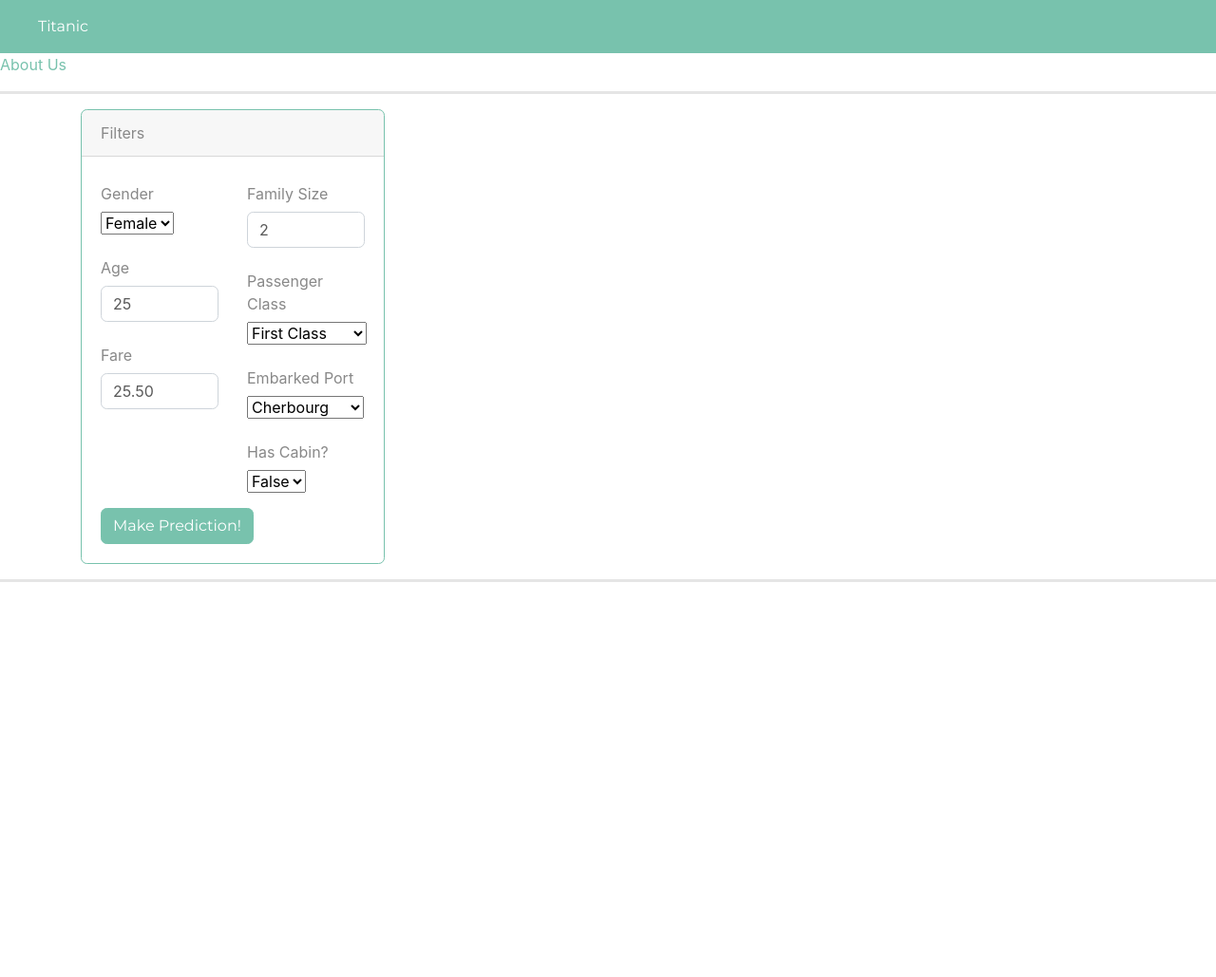
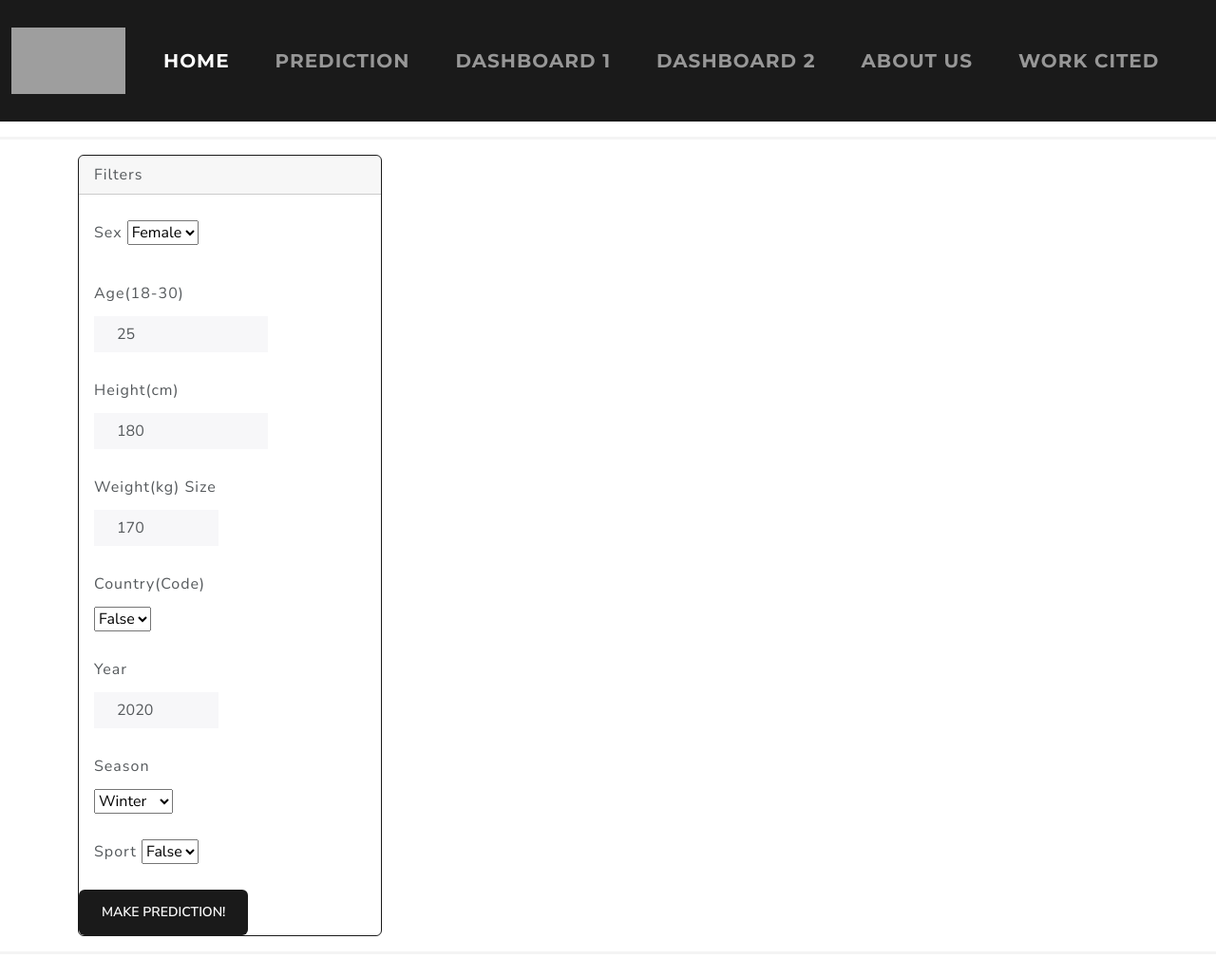
Before and after one commit to eugchien/project-4-group-14, a Flask app: page /predict in a window 1280 px wide. Shown: the whole page at 95% size. Before the commit the page ends 613 px from the top, so only its background shows below. Run offline with Flask 3, Linux system fonts and the light colour scheme; some libraries are stand-ins or nearby versions; grey boxes are pictures that could not be loaded.

Commit message:
project update

```diff
--- a/jplee2/app/app.py
+++ b/jplee2/app/app.py
@@ -17,11 +17,10 @@ modelHelper = ModelHelper()
 # HTML ROUTES
 @app.route("/")
 def home():
-    # Return template and data
     return render_template("home.html")
 
 @app.route("/predict")
-def index():
+def predict():
     return render_template("index.html")
 
 @app.route("/dashboard1")
@@ -40,34 +39,34 @@ def about_us():
 def work_cited():
     return render_template("workcited.html")
 
-# @app.route("/makePredictions", methods=["POST"])
-# def make_predictions():
-#     content = request.json["data"]
-#     print(content)
+@app.route("/makePredictions", methods=["POST"])
+def make_predictions():
+    content = request.json["data"]
+    print(content)
 
-#     # parse
-#     sex_flag = content["sex_flag"]
-#     age = float(content["age"])
-#     fare = float(content["fare"])
-#     familySize = int(content["familySize"])
-#     p_class = int(content["p_class"])
-#     embarked = content["embarked"]
-#     has_cabin = bool(int(content["has_cabin"]))
+    # parse
+    sex = content["sex"]
+    age = float(content["age"])
+    height = float(content["height"])
+    weight = int(content["weight"])
+    name_of_country = int(content["country"])
+    embarked = content["embarked"]
+    has_cabin = bool(int(content["has_cabin"]))
 
-#     preds = modelHelper.makePredictions(sex_flag, age, fare, familySize, p_class, embarked, has_cabin)
-#     return(jsonify({"ok": True, "prediction": str(preds)}))
+    preds = modelHelper.makePredictions(sex_flag, age, fare, familySize, p_class, embarked, has_cabin)
+    return(jsonify({"ok": True, "prediction": str(preds)}))
 
-# @app.after_request
-# def add_header(r):
-#     """
-#     Add headers to both force latest IE rendering engine or Chrome Frame,
-#     and also to cache the rendered page for 10 minutes.
-#     """
-#     r.headers['X-UA-Compatible'] = 'IE=Edge,chrome=1'
-#     r.headers["Cache-Control"] = "no-cache, no-store, must-revalidate, public, max-age=0"
-#     r.headers["Pragma"] = "no-cache"
-#     r.headers["Expires"] = "0"
-#     return r
+@app.after_request
+def add_header(r):
+    """
+    Add headers to both force latest IE rendering engine or Chrome Frame,
+    and also to cache the rendered page for 10 minutes.
+    """
+    r.headers['X-UA-Compatible'] = 'IE=Edge,chrome=1'
+    r.headers["Cache-Control"] = "no-cache, no-store, must-revalidate, public, max-age=0"
+    r.headers["Pragma"] = "no-cache"
+    r.headers["Expires"] = "0"
+    return r
 
 # Run the App
 if __name__ == '__main__':
--- a/jplee2/app/static/js/logic.js
+++ b/jplee2/app/static/js/logic.js
@@ -10,26 +10,28 @@ $(document).ready(function() {
 
 // call Flask API endpoint
 function makePredictions() {
-    var sex_flag = $("#gender").val();
+    var sex = $("#sex").val();
     var age = $("#age").val();
-    var fare = $("#fare").val();
-    var familySize = $("#familySize").val();
-    var p_class = $("#pclass").val();
-    var embarked = $("#embarked").val();
-    var has_cabin = $("#has_cabin").val();
+    var height = $("#height").val();
+    var weight = $("#weight").val();
+    var country = $("#NOC").val();
+    var year = $("#year").val();
+    var season = $("#season").val();
+    var sport = $("#sport").val();
 
 
     // check if inputs are valid
 
     // create the payload
     var payload = {
-        "sex_flag": sex_flag,
+        "sex": sex,
         "age": age,
-        "fare": fare,
-        "familySize": familySize,
-        "p_class": p_class,
-        "embarked": embarked,
-        "has_cabin": has_cabin
+        "height": height,
+        "weight": weight,
+        "country": country,
+        "year": year,
+        "season": season,
+        "sport": sport
     }
 
     // Perform a POST request to the query URL
--- a/jplee2/app/templates/about_us.html
+++ b/jplee2/app/templates/about_us.html
@@ -50,13 +50,13 @@
                         <a class="nav-link active" href="/">Home</a>
                     </li>
                     <li class="nav-item">
-                        <a class="nav-link" href="/dashboard">Prediction</a>
+                        <a class="nav-link" href="/predict">Prediction</a>
                     </li>
                     <li class="nav-item">
-                        <a class="nav-link" href="/dashboard">Dashboard 1</a>
+                        <a class="nav-link" href="/dashboard1">Dashboard 1</a>
                     </li>
                     <li class="nav-item">
-                        <a class="nav-link" href="/map">Dashboard 2</a>
+                        <a class="nav-link" href="/dashboard2">Dashboard 2</a>
                     </li>
                     <li class="nav-item">
                         <a class="nav-link" href="/about_us">About Us</a>
--- a/jplee2/app/templates/home.html
+++ b/jplee2/app/templates/home.html
@@ -46,13 +46,13 @@
                         <a class="nav-link active" href="/">Home</a>
                     </li>
                     <li class="nav-item">
-                        <a class="nav-link" href="/dashboard">Prediction</a>
+                        <a class="nav-link" href="/predict">Prediction</a>
                     </li>
                     <li class="nav-item">
-                        <a class="nav-link" href="/map">Dashboard 1</a>
+                        <a class="nav-link" href="/dashboard1">Dashboard 1</a>
                     </li>
                     <li class="nav-item">
-                        <a class="nav-link" href="">Dashboard 2</a>
+                        <a class="nav-link" href="/dashboard2">Dashboard 2</a>
                     </li>
                     <li class="nav-item">
                         <a class="nav-link" href="/about_us">About Us</a>
--- a/jplee2/app/templates/index.html
+++ b/jplee2/app/templates/index.html
@@ -3,85 +3,133 @@
 
 <head>
     <meta charset="utf-8">
-    <title>TITANIC ML</title>
+    <title>Olympic Machine Learning</title>
     <!-- Boostrap -->
     <link rel="stylesheet" href="https://stackpath.bootstrapcdn.com/bootswatch/4.5.2/minty/bootstrap.min.css">
     <!-- Our CSS -->
-    <link rel="stylesheet" type="text/css" href="static/css/style.css">
+    <!-- CSS -->
+    <link href="https://cdn.jsdelivr.net/npm/bootstrap@5.3.3/dist/css/bootstrap.min.css" rel="stylesheet" integrity="sha384-QWTKZyjpPEjISv5WaRU9OFeRpok6YctnYmDr5pNlyT2bRjXh0JMhjY6hW+ALEwIH" crossorigin="anonymous">
+    <link href="https://bootswatch.com/5/lux/bootstrap.min.css", rel="stylesheet">
+    <link href="./static/css/static.css" rel="stylesheet">
     <!-- JQuery -->
     <script src="https://ajax.googleapis.com/ajax/libs/jquery/3.5.1/jquery.min.js"></script>
     <!-- JS -->
     <script type="text/javascript" src="static/js/logic.js"></script>
+    <style>
+        li {
+            font-size: 20px;
+        }
+    </style>
 
 </head>
 
 <body>
-    <nav class="navbar navbar-expand-lg navbar-dark bg-primary">
-        <a class="navbar-brand" href="#"></a>
-        <button class="navbar-toggler" type="button" data-toggle="collapse" data-target="#navbarColor01" aria-controls="navbarColor01" aria-expanded="false" aria-label="Toggle navigation">
-          <span class="navbar-toggler-icon"></span>
-        </button>
-
-        <div class="collapse navbar-collapse" id="navbarColor01">
-            <ul class="navbar-nav mr-auto">
-                <li class="nav-item active">
-                    <a class="nav-link" href="#">Titanic
-                <span class="sr-only">(current)</span>
-              </a>
-                </li>
+    <nav class="navbar navbar-expand-lg bg-primary" data-bs-theme="dark">
+        <div class="container-fluid">
+            <a class="navbar-brand" href="/"><img src="https://miro.medium.com/v2/resize:fit:1400/format:webp/1*VMlX9-xnnS9Gc-vFgLwf0Q.png" width="120" height="70" /></a>
+            <ul class="navbar-nav me-auto">
+                <ul class="navbar-nav me-auto">
+                    <li class="nav-item">
+                        <a class="nav-link active" href="/">Home</a>
+                    </li>
+                    <li class="nav-item">
+                        <a class="nav-link" href="/predict">Prediction</a>
+                    </li>
+                    <li class="nav-item">
+                        <a class="nav-link" href="/dashboard1">Dashboard 1</a>
+                    </li>
+                    <li class="nav-item">
+                        <a class="nav-link" href="/dashboard2">Dashboard 2</a>
+                    </li>
+                    <li class="nav-item">
+                        <a class="nav-link" href="/about_us">About Us</a>
+                    </li>
+                    <li class="nav-item">
+                        <a class="nav-link" href="/work_cited">Work Cited</a>
+                    </li>
+                </ul>
             </ul>
         </div>
     </nav>
-    <a href="/about_us">About Us</a>
     <hr style="color:lightgray; border-width: 3px;">
     <div class="container">
         <div class="card border-primary mb-3" style="max-width: 20rem;">
             <div class="card-header">Filters</div>
             <div class="card-body">
                 <div class="row">
-                    <div class="col-md-6">
+                    <div class="col-md-8">
                         <div class="form-group">
-                            <label class="col-form-label" for="gender">Gender</label>
+                            <label class="col-form-label" for="sex">Sex</label>
                             <select id="gender">
                                 <option value="female">Female</option>
                                 <option value="male">Male</option>
                             </select>
                         </div>
                         <div class="form-group">
-                            <label class="col-form-label" for="age">Age</label>
+                            <label class="col-form-label" for="age">Age(18-30)</label>
                             <input type="text" class="form-control" value="25" id="age">
                         </div>
                         <div class="form-group">
-                            <label class="col-form-label" for="fare">Fare</label>
-                            <input type="text" class="form-control" value="25.50" id="fare">
+                            <label class="col-form-label" for="height">Height(cm)</label>
+                            <input type="text" class="form-control" value="180" id="fare">
                         </div>
                     </div>
                     <div class="col-md-6">
                         <div class="form-group">
-                            <label class="col-form-label" for="familySize">Family Size</label>
-                            <input type="text" class="form-control" value="2" id="familySize">
+                            <label class="col-form-label" for="weight">Weight(kg) Size</label>
+                            <input type="text" class="form-control" value="170" id="weight">
                         </div>
                         <div class="form-group">
-                            <label class="col-form-label" for="pclass">Passenger Class</label>
-                            <select id="pclass">
-                                <option value="1">First Class</option>
-                                <option value="2">Second Class</option>
-                                <option value="3">Third Class</option>
+                            <label class="col-form-label" for="country">Country(Code)</label>
+                            <select id="country">
+                                <option value="0">False</option>
+                                <option value="1">True</option>
+                                <option value="2">False</option>
+                                <option value="3">True</option>
+                                <option value="4">False</option>
+                                <option value="5">True</option>
+                                <option value="6">False</option>
+                                <option value="7">True</option>
+                                <option value="8">False</option>
+                                <option value="9">True</option>
+                                <option value="10">False</option>
+                                <option value="11">True</option>
+                                <option value="12">False</option>
+                                <option value="13">True</option>
+                                <option value="14">False</option>
+                                <option value="15">True</option>
                             </select>
                         </div>
                         <div class="form-group">
-                            <label class="col-form-label" for="embarked">Embarked Port</label>
-                            <select id="embarked">
-                                <option value="C">Cherbourg</option>
-                                <option value="Q">Queenstown</option>
-                                <option value="S">Southampton</option>
+                            <label class="col-form-label" for="year">Year</label>
+                            <input type="text" class="form-control" value="2020" id="year">
+                        </div>
+                        <div class="form-group">
+                            <label class="col-form-label" for="season">Season</label>
+                            <select id="season">
+                                <option value="0">Winter</option>
+                                <option value="1">Summer</option>
                             </select>
                         </div>
-                        <div class="form-group">
-                            <label class="col-form-label" for="has_cabin">Has Cabin?</label>
-                            <select id="has_cabin">
+                        <div class="form-group"></div>
+                            <label class="col-form-label" for="sport">Sport</label>
+                            <select id="sport">
                                 <option value="0">False</option>
                                 <option value="1">True</option>
+                                <option value="2">False</option>
+                                <option value="3">True</option>
+                                <option value="4">False</option>
+                                <option value="5">True</option>
+                                <option value="6">False</option>
+                                <option value="7">True</option>
+                                <option value="8">False</option>
+                                <option value="9">True</option>
+                                <option value="10">False</option>
+                                <option value="11">True</option>
+                                <option value="12">False</option>
+                                <option value="13">True</option>
+                                <option value="14">False</option>
+                                <option value="15">True</option>
                             </select>
                         </div>
                     </div>
--- a/jplee2/app/templates/workcited.html
+++ b/jplee2/app/templates/workcited.html
@@ -46,13 +46,13 @@
                         <a class="nav-link active" href="/">Home</a>
                     </li>
                     <li class="nav-item">
-                        <a class="nav-link" href="/dashboard">Prediction</a>
+                        <a class="nav-link" href="/predict">Prediction</a>
                     </li>
                     <li class="nav-item">
-                        <a class="nav-link" href="/dashboard">Dashboard 1</a>
+                        <a class="nav-link" href="/dashboard1">Dashboard 1</a>
                     </li>
                     <li class="nav-item">
-                        <a class="nav-link" href="/map">Dashboard 2</a>
+                        <a class="nav-link" href="/dashboard2">Dashboard 2</a>
                     </li>
                     <li class="nav-item">
                         <a class="nav-link" href="/about_us">About Us</a>
```
Also changed, not shown: jplee2/app/modelHelper.py (+19 -14 lines), 1 other file.
